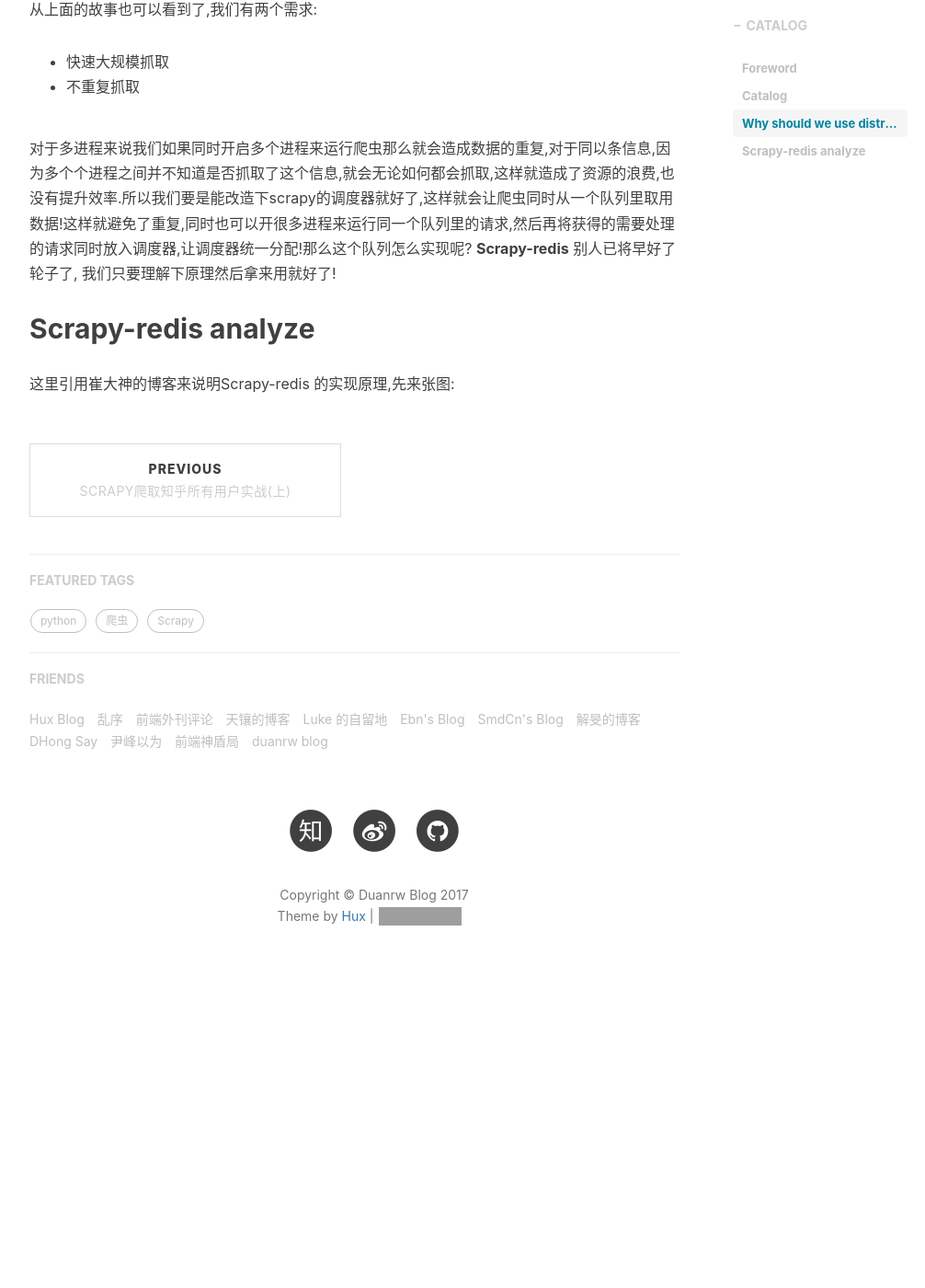
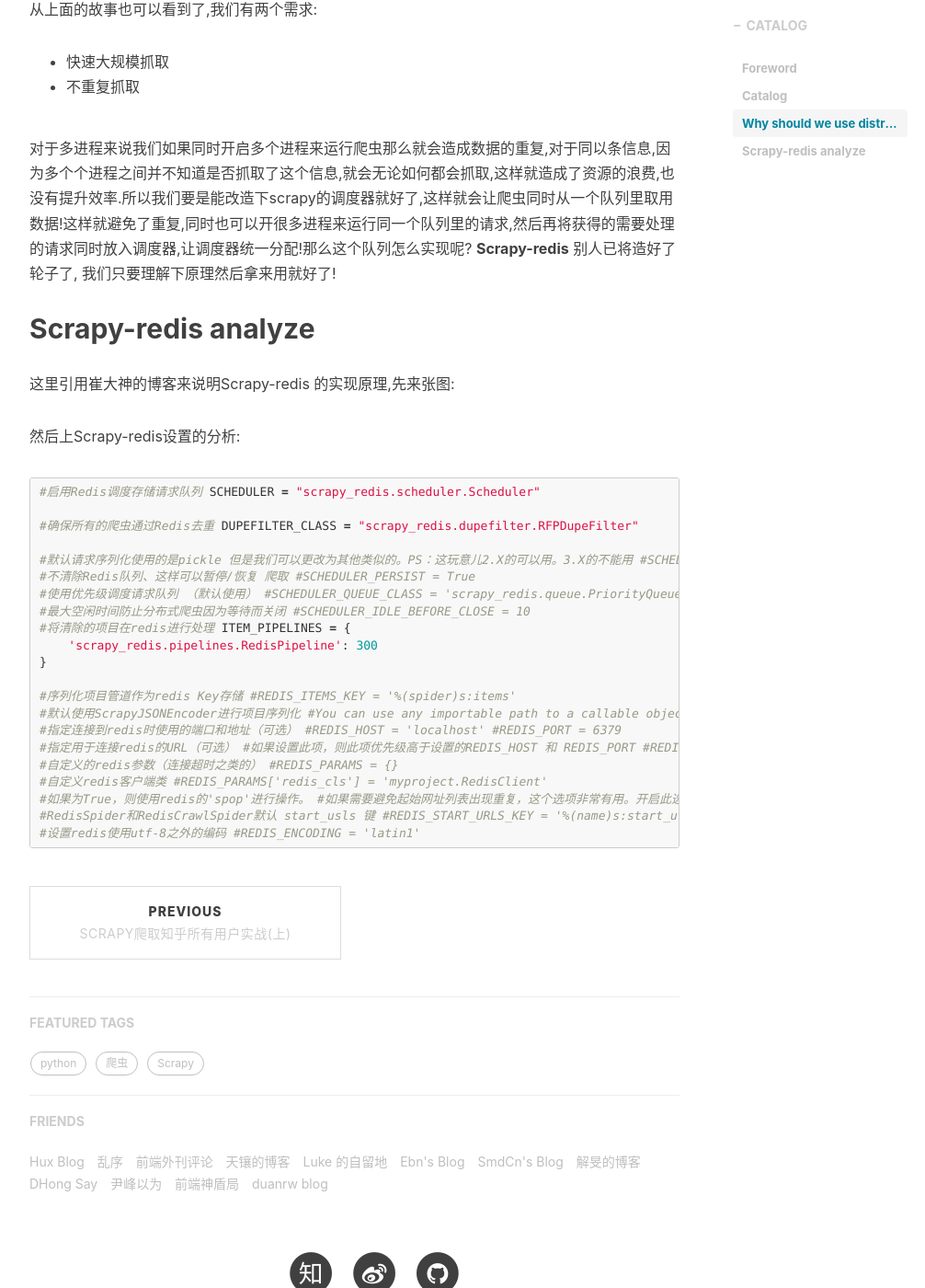
Before and after one commit to renwenduan/renwenduan.github.io, a Jekyll site: the page built from _posts/2017-8-18-Scrapy-分布式爬虫实战(下).markdown, in a window 1280 px wide and 1400 px high, scrolled down 1243 px. Shown: the whole window at 92% size, without its empty margins (233-1239 px from the left). Built offline with Jekyll 4.4.1, drawn with Linux system fonts in a browser that asks for light colours; nearby versions of some CDN libraries; comment, search, counter and statistics services are not loaded; before the commit the page ends 2343 px from its top, so only the background shows below that; grey boxes are pictures that could not be loaded.

Commit message:
redis开始写

````diff
--- a/_posts/2017-8-18-Scrapy-分布式爬虫实战(上).markdown
+++ b/_posts/2017-8-18-Scrapy-分布式爬虫实战(上).markdown
@@ -31,7 +31,7 @@
 
 ## Introduction of Scrapy
 
-[An open source and collaborative framework for extracting the data you need from websites. In a fast, simple, yet extensible way](https://scrapy.org/)这是官方对scrapy的描述. 从这里我们可以看到几个关键词[fast](),[simple](), [extensible]() 这也是我们使用scrapy的几个需求出发点.我们启动好了项目后建了APP后只需要简单的更改和设置就能完成一个网站的爬取,对于新手也是非常友好的!这使得开发更加快速便捷.整个过程中我们只要专注于如何提取数据就好了!Scrapy框架使用了异步的模式,可以加快我们的下载速度,并且内置了去重的过滤器,这也简化了我们的开发过程. 并且官方提供了部署工具[Scrapyd](https://github.com/scrapy/scrapyd-client)这让我们在部署的时候更方便.
+[An open source and collaborative framework for extracting the data you need from websites. In a fast, simple, yet extensible way](https://scrapy.org/)这是官方对scrapy的描述. 从这里我们可以看到几个关键词 **fast** , **simple** , **extensible**  这也是我们使用scrapy的几个需求出发点.我们启动好了项目后建了APP后只需要简单的更改和设置就能完成一个网站的爬取,对于新手也是非常友好的!这使得开发更加快速便捷.整个过程中我们只要专注于如何提取数据就好了!Scrapy框架使用了异步的模式,可以加快我们的下载速度,并且内置了去重的过滤器,这也简化了我们的开发过程. 并且官方提供了部署工具[Scrapyd](https://github.com/scrapy/scrapyd-client)这让我们在部署的时候更方便.
 
 详细信息可以移步官方网站[Scrapy](https://scrapy.org/),文档在这里[中文官方文档](http://scrapy-chs.readthedocs.io/zh_CN/0.24/intro/overview.html), [英文官方文档](https://docs.scrapy.org/en/latest/)
 
--- a/_posts/2017-8-18-Scrapy-分布式爬虫实战(下).markdown
+++ b/_posts/2017-8-18-Scrapy-分布式爬虫实战(下).markdown
@@ -39,8 +39,69 @@
 * 快速大规模抓取
 * 不重复抓取
 
-对于多进程来说我们如果同时开启多个进程来运行爬虫那么就会造成数据的重复,对于同以条信息,因为多个个进程之间并不知道是否抓取了这个信息,就会无论如何都会抓取,这样就造成了资源的浪费,也没有提升效率.所以我们要是能改造下scrapy的调度器就好了,这样就会让爬虫同时从一个队列里取用数据!这样就避免了重复,同时也可以开很多进程来运行同一个队列里的请求,然后再将获得的需要处理的请求同时放入调度器,让调度器统一分配!那么这个队列怎么实现呢? **Scrapy-redis** 别人已将早好了轮子了, 我们只要理解下原理然后拿来用就好了!
+对于多进程来说我们如果同时开启多个进程来运行爬虫那么就会造成数据的重复,对于同以条信息,因为多个个进程之间并不知道是否抓取了这个信息,就会无论如何都会抓取,这样就造成了资源的浪费,也没有提升效率.所以我们要是能改造下scrapy的调度器就好了,这样就会让爬虫同时从一个队列里取用数据!这样就避免了重复,同时也可以开很多进程来运行同一个队列里的请求,然后再将获得的需要处理的请求同时放入调度器,让调度器统一分配!那么这个队列怎么实现呢? **Scrapy-redis** 别人已将造好了轮子了, 我们只要理解下原理然后拿来用就好了!
 
 
 ## Scrapy-redis analyze
 这里引用崔大神的博客来说明Scrapy-redis 的实现原理,先来张图:
+
+然后上Scrapy-redis设置的分析:
+
+```python
+#启用Redis调度存储请求队列
+SCHEDULER = "scrapy_redis.scheduler.Scheduler"
+
+#确保所有的爬虫通过Redis去重
+DUPEFILTER_CLASS = "scrapy_redis.dupefilter.RFPDupeFilter"
+
+#默认请求序列化使用的是pickle 但是我们可以更改为其他类似的。PS：这玩意儿2.X的可以用。3.X的不能用
+#SCHEDULER_SERIALIZER = "scrapy_redis.picklecompat"
+
+#不清除Redis队列、这样可以暂停/恢复 爬取
+#SCHEDULER_PERSIST = True
+
+#使用优先级调度请求队列 （默认使用）
+#SCHEDULER_QUEUE_CLASS = 'scrapy_redis.queue.PriorityQueue'
+#可选用的其它队列
+#SCHEDULER_QUEUE_CLASS = 'scrapy_redis.queue.FifoQueue'
+#SCHEDULER_QUEUE_CLASS = 'scrapy_redis.queue.LifoQueue'
+
+#最大空闲时间防止分布式爬虫因为等待而关闭
+#SCHEDULER_IDLE_BEFORE_CLOSE = 10
+
+#将清除的项目在redis进行处理
+ITEM_PIPELINES = {
+    'scrapy_redis.pipelines.RedisPipeline': 300
+}
+
+#序列化项目管道作为redis Key存储
+#REDIS_ITEMS_KEY = '%(spider)s:items'
+
+#默认使用ScrapyJSONEncoder进行项目序列化
+#You can use any importable path to a callable object.
+#REDIS_ITEMS_SERIALIZER = 'json.dumps'
+
+#指定连接到redis时使用的端口和地址（可选）
+#REDIS_HOST = 'localhost'
+#REDIS_PORT = 6379
+
+#指定用于连接redis的URL（可选）
+#如果设置此项，则此项优先级高于设置的REDIS_HOST 和 REDIS_PORT
+#REDIS_URL = 'redis://user:pass@hostname:9001'
+
+#自定义的redis参数（连接超时之类的）
+#REDIS_PARAMS  = {}
+
+#自定义redis客户端类
+#REDIS_PARAMS['redis_cls'] = 'myproject.RedisClient'
+
+#如果为True，则使用redis的'spop'进行操作。
+#如果需要避免起始网址列表出现重复，这个选项非常有用。开启此选项urls必须通过sadd添加，否则会出现类型错误。
+#REDIS_START_URLS_AS_SET = False
+
+#RedisSpider和RedisCrawlSpider默认 start_usls 键
+#REDIS_START_URLS_KEY = '%(name)s:start_urls'
+
+#设置redis使用utf-8之外的编码
+#REDIS_ENCODING = 'latin1'
+```
````
